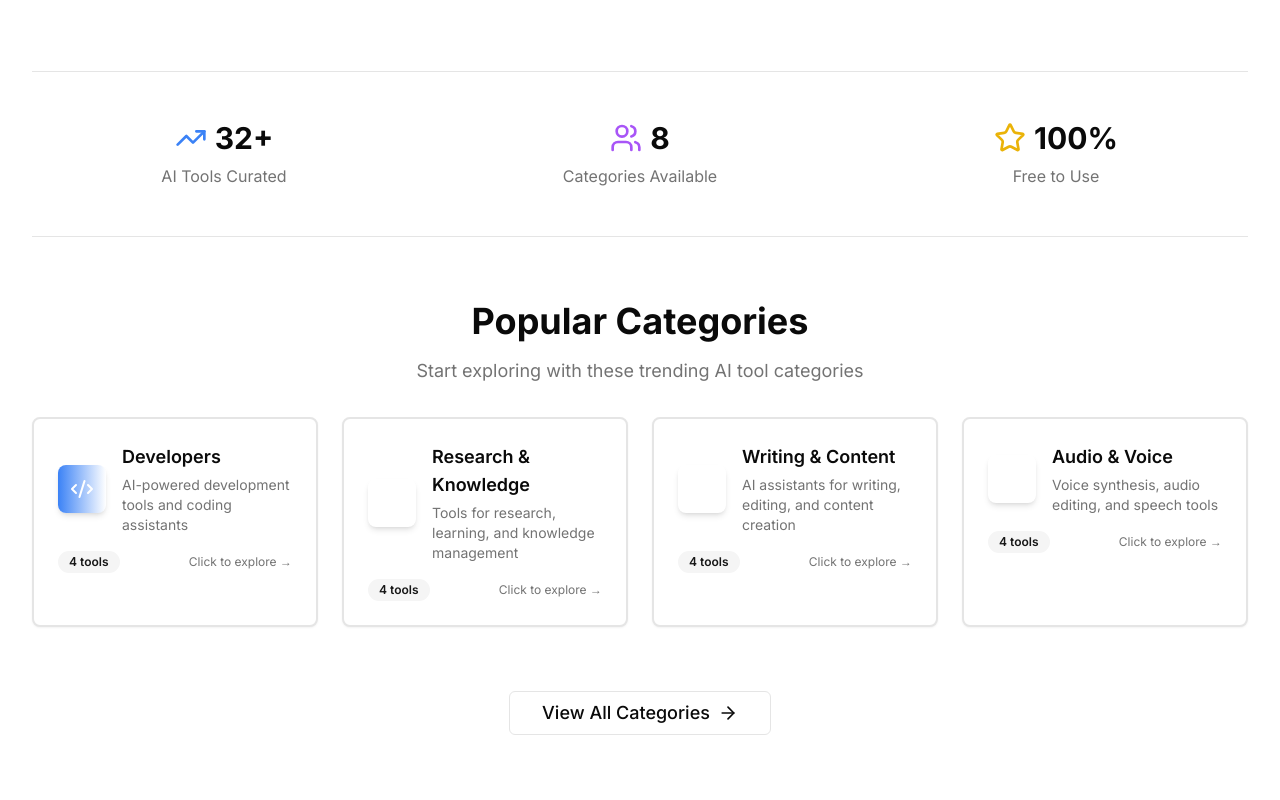
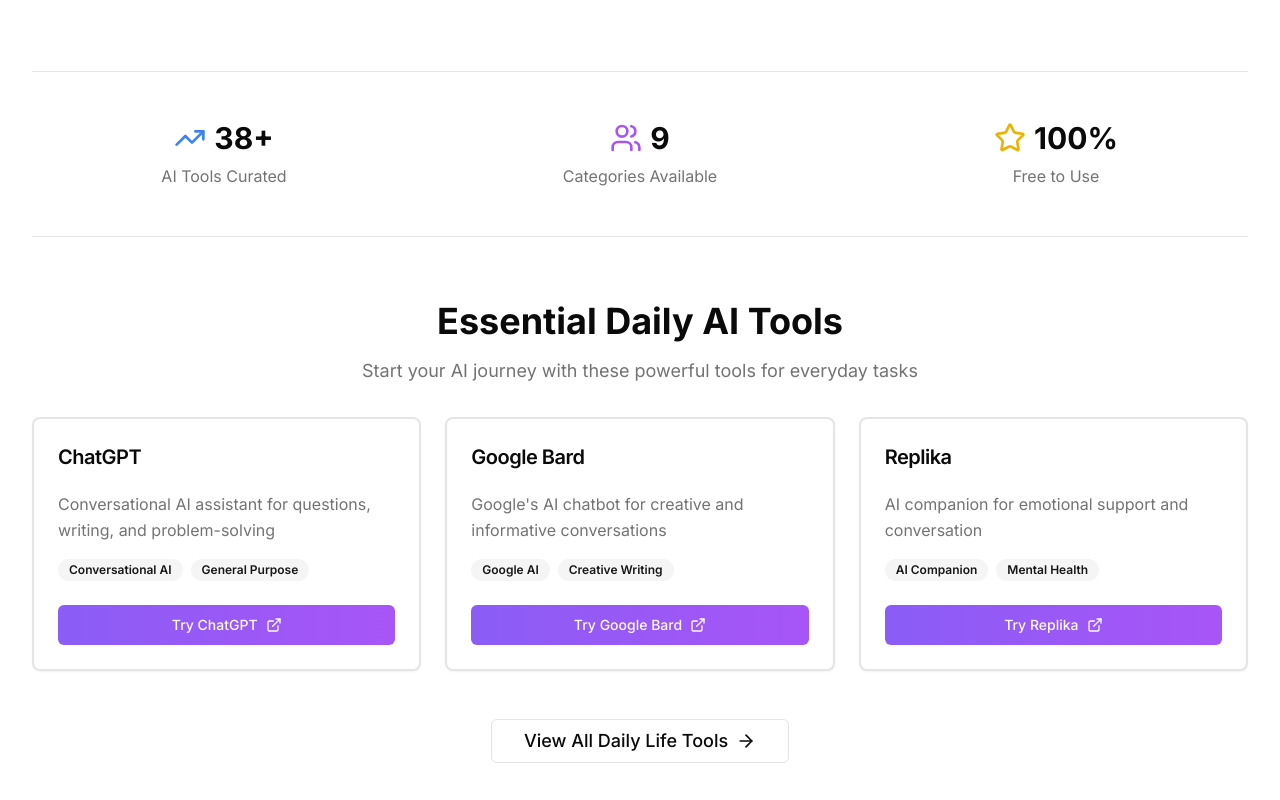
Before and after one commit to amansharma703/ai-tool-navigator, a Next.js app: page / in a window 1280 px wide. Shown: the part 620-1420 px from the top of the page. Before the commit the page ends 1387 px from the top, so only its background shows below. Built offline with nearby package versions, Linux system fonts and the light colour scheme.

Commit message:
Fix icon visibility and add daily life tools

```diff
--- a/app/globals.css
+++ b/app/globals.css
@@ -80,3 +80,12 @@
     @apply bg-background text-foreground;
   }
 }
+
+/* Fix icon visibility in light mode */
+.category-icon {
+  filter: drop-shadow(0 1px 2px rgba(0, 0, 0, 0.1));
+}
+
+.dark .category-icon {
+  filter: drop-shadow(0 1px 2px rgba(255, 255, 255, 0.1));
+}
--- a/app/page.tsx
+++ b/app/page.tsx
@@ -6,7 +6,9 @@ import CategoryCard from '@/components/category-card';
 import ToolList from '@/components/tool-list';
 import SuggestToolForm from '@/components/suggest-tool-form';
 import { Button } from '@/components/ui/button';
-import { Sparkles, ArrowRight, TrendingUp, Users, Star } from 'lucide-react';
+import { Card, CardContent, CardHeader, CardTitle } from '@/components/ui/card';
+import { Badge } from '@/components/ui/badge';
+import { Sparkles, ArrowRight, TrendingUp, Users, Star, ExternalLink } from 'lucide-react';
 import toolsData from '@/data/tools.json';
 
 interface Tool {
@@ -50,6 +52,10 @@ export default function Home() {
   };
 
   const totalTools = categories.reduce((acc, category) => acc + category.tools.length, 0);
+
+  // Get daily life tools for featured section
+  const dailyLifeCategory = categories.find(cat => cat.id === 'daily-life');
+  const featuredDailyTools = dailyLifeCategory?.tools.slice(0, 3) || [];
 
   const renderContent = () => {
     switch (activeSection) {
@@ -161,6 +167,93 @@ export default function Home() {
               </div>
             </div>
 
+            {/* Featured Daily Life Tools */}
+            <div className="space-y-8">
+              <div className="text-center space-y-4">
+                <h2 className="text-3xl md:text-4xl font-bold text-foreground">
+                  Essential Daily AI Tools
+                </h2>
+                <p className="text-lg text-muted-foreground max-w-2xl mx-auto">
+                  Start your AI journey with these powerful tools for everyday tasks
+                </p>
+              </div>
+
+              <div className="grid grid-cols-1 md:grid-cols-3 gap-6">
+                {featuredDailyTools.map((tool, index) => (
+                  <Card key={index} className="group hover:shadow-lg transition-all duration-300 border-2 hover:border-primary/50">
+                    <CardHeader className="pb-3">
+                      <div className="flex items-start justify-between">
+                        <CardTitle className="text-xl font-semibold group-hover:text-primary transition-colors">
+                          {tool.name}
+                        </CardTitle>
+                        <Button
+                          variant="ghost"
+                          size="sm"
+                          asChild
+                          className="opacity-0 group-hover:opacity-100 transition-opacity"
+                        >
+                          <a
+                            href={tool.website}
+                            target="_blank"
+                            rel="noopener noreferrer"
+                            className="flex items-center space-x-1"
+                          >
+                            <ExternalLink className="h-4 w-4" />
+                          </a>
+                        </Button>
+                      </div>
+                    </CardHeader>
+                    <CardContent className="space-y-4">
+                      <p className="text-muted-foreground leading-relaxed">
+                        {tool.description}
+                      </p>
+
+                      <div className="flex flex-wrap gap-2">
+                        {tool.tags.slice(0, 2).map((tag, tagIndex) => (
+                          <Badge
+                            key={tagIndex}
+                            variant="secondary"
+                            className="text-xs"
+                          >
+                            {tag}
+                          </Badge>
+                        ))}
+                      </div>
+
+                      <div className="pt-2">
+                        <Button
+                          asChild
+                          className="w-full bg-gradient-to-r from-violet-500 to-purple-500 hover:from-violet-600 hover:to-purple-600"
+                        >
+                          <a
+                            href={tool.website}
+                            target="_blank"
+                            rel="noopener noreferrer"
+                            className="flex items-center justify-center space-x-2"
+                          >
+                            <span>Try {tool.name}</span>
+                            <ExternalLink className="h-4 w-4" />
+                          </a>
+                        </Button>
+                      </div>
+                    </CardContent>
+                  </Card>
+                ))}
+              </div>
+
+              <div className="text-center pt-4">
+                <Button
+                  variant="outline"
+                  size="lg"
+                  onClick={() => handleCategoryClick(dailyLifeCategory!)}
+                  className="text-lg px-8 py-3"
+                >
+                  View All Daily Life Tools
+                  <ArrowRight className="ml-2 h-5 w-5" />
+                </Button>
+              </div>
+            </div>
+
             {/* Featured Categories Preview */}
             <div className="space-y-8">
               <div className="text-center space-y-4">
@@ -168,12 +261,12 @@ export default function Home() {
                   Popular Categories
                 </h2>
                 <p className="text-lg text-muted-foreground max-w-2xl mx-auto">
-                  Start exploring with these trending AI tool categories
+                  Explore specialized AI tools for different use cases
                 </p>
               </div>
 
               <div className="grid grid-cols-1 md:grid-cols-2 lg:grid-cols-4 gap-6">
-                {categories.slice(0, 4).map((category) => (
+                {categories.filter(cat => cat.id !== 'daily-life').slice(0, 4).map((category) => (
                   <CategoryCard
                     key={category.id}
                     category={category}
--- a/components/category-card.tsx
+++ b/components/category-card.tsx
@@ -37,9 +37,9 @@ export default function CategoryCard({ category, onClick, isSelected }: Category
     >
       <CardContent className="p-6">
         <div className="flex items-center space-x-4 mb-4">
-          <div className={`p-3 rounded-lg bg-gradient-to-r ${category.color} shadow-md`}>
+          <div className={`p-3 rounded-lg bg-gradient-to-r ${category.color} shadow-md category-icon`}>
             {IconComponent && (
-              <IconComponent className="h-6 w-6 text-white" />
+              <IconComponent className="h-6 w-6 text-white drop-shadow-sm" />
             )}
           </div>
           <div className="flex-1">
--- a/components/tool-list.tsx
+++ b/components/tool-list.tsx
@@ -46,9 +46,9 @@ export default function ToolList({ category, onBack }: ToolListProps) {
       </div>
 
       <div className="flex items-center space-x-4 mb-8">
-        <div className={`p-4 rounded-xl bg-gradient-to-r ${category.color} shadow-lg`}>
+        <div className={`p-4 rounded-xl bg-gradient-to-r ${category.color} shadow-lg category-icon`}>
           {IconComponent && (
-            <IconComponent className="h-8 w-8 text-white" />
+            <IconComponent className="h-8 w-8 text-white drop-shadow-sm" />
           )}
         </div>
         <div>
--- a/data/tools.json
+++ b/data/tools.json
@@ -263,6 +263,51 @@
           "tags": ["Task Management", "AI Assistant"]
         }
       ]
+    },
+    {
+      "id": "daily-life",
+      "name": "Daily Life & Personal",
+      "icon": "Home",
+      "description": "AI tools for everyday tasks and personal assistance",
+      "color": "from-violet-500 to-purple-500",
+      "tools": [
+        {
+          "name": "ChatGPT",
+          "description": "Conversational AI assistant for questions, writing, and problem-solving",
+          "website": "https://chat.openai.com",
+          "tags": ["Conversational AI", "General Purpose"]
+        },
+        {
+          "name": "Google Bard",
+          "description": "Google's AI chatbot for creative and informative conversations",
+          "website": "https://bard.google.com",
+          "tags": ["Google AI", "Creative Writing"]
+        },
+        {
+          "name": "Replika",
+          "description": "AI companion for emotional support and conversation",
+          "website": "https://replika.ai",
+          "tags": ["AI Companion", "Mental Health"]
+        },
+        {
+          "name": "Todoist AI",
+          "description": "Smart task management with AI-powered scheduling and suggestions",
+          "website": "https://todoist.com",
+          "tags": ["Task Management", "Smart Scheduling"]
+        },
+        {
+          "name": "Cleo",
+          "description": "AI financial assistant for budgeting and money management",
+          "website": "https://web.meetcleo.com",
+          "tags": ["Finance", "Budgeting"]
+        },
+        {
+          "name": "Youper",
+          "description": "AI emotional health assistant for mood tracking and mental wellness",
+          "website": "https://youper.ai",
+          "tags": ["Mental Health", "Mood Tracking"]
+        }
+      ]
     }
   ]
 }
```
